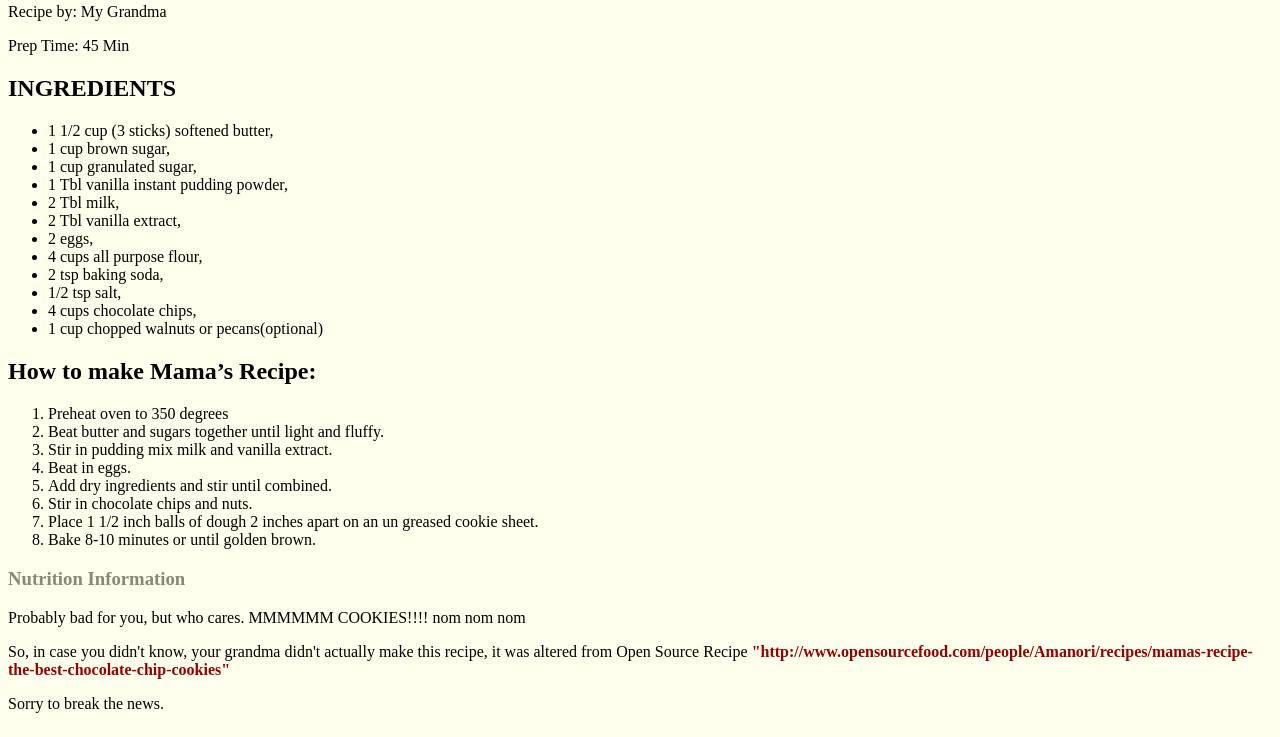
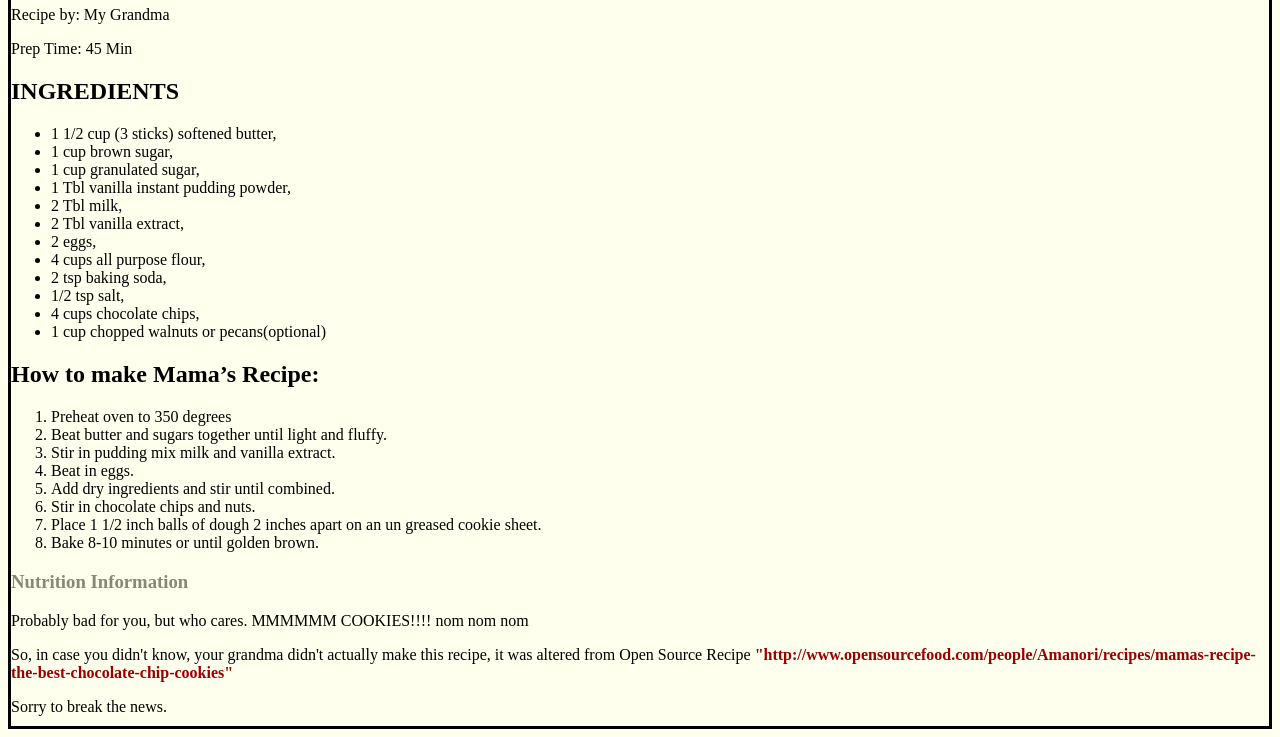
Before and after one commit to Rustyru/fewd10, a plain HTML site: page CookieRecipe.html in a window 1280 px wide. Shown: the part 63-800 px from the top of the page. Drawn offline with Linux system fonts and the light colour scheme.

Commit message:
cookie final

```diff
--- a/CookieRecipe.css
+++ b/CookieRecipe.css
@@ -1,5 +1,7 @@
 body{
-background-color: #FFE
+background-color: #FFE;
+    border-color: black;
+    border-style: solid;
 }
 h3{
     color: #887;
```
